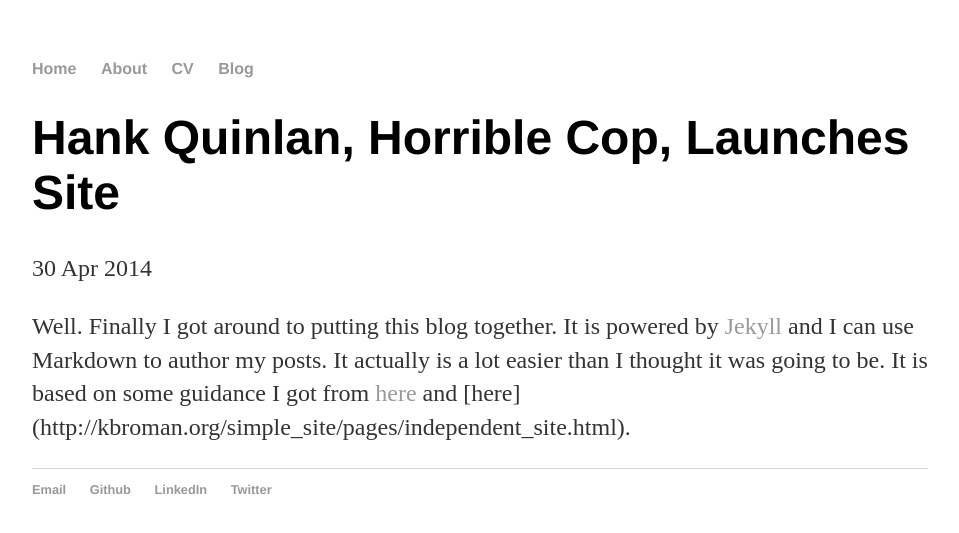
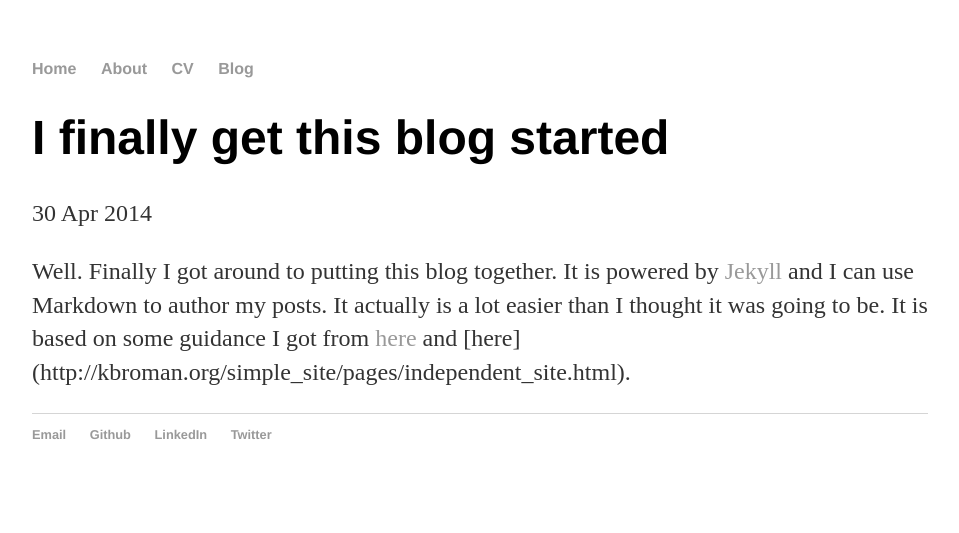
Before and after one commit to dubeyrahul/dubeyrahul.github.io, a Jekyll site: the page built from _posts/2018-11-12-rahul-dubey-blog-launch.md, in a window 1280 px wide. Shown: the top 533 px of the page, without its empty margins (160-1119 px from the left). Built offline with Jekyll 4.4.1, drawn with Linux system fonts in a browser that asks for light colours.

Commit message:
fixing the blog post title

```diff
--- a/_posts/2018-11-12-rahul-dubey-blog-launch.md
+++ b/_posts/2018-11-12-rahul-dubey-blog-launch.md
@@ -1,6 +1,6 @@
 ---
 layout: post
-title: "Hank Quinlan, Horrible Cop, Launches Site"
+title: "I finally get this blog started"
 date: 2014-04-30
 ---
 
```
